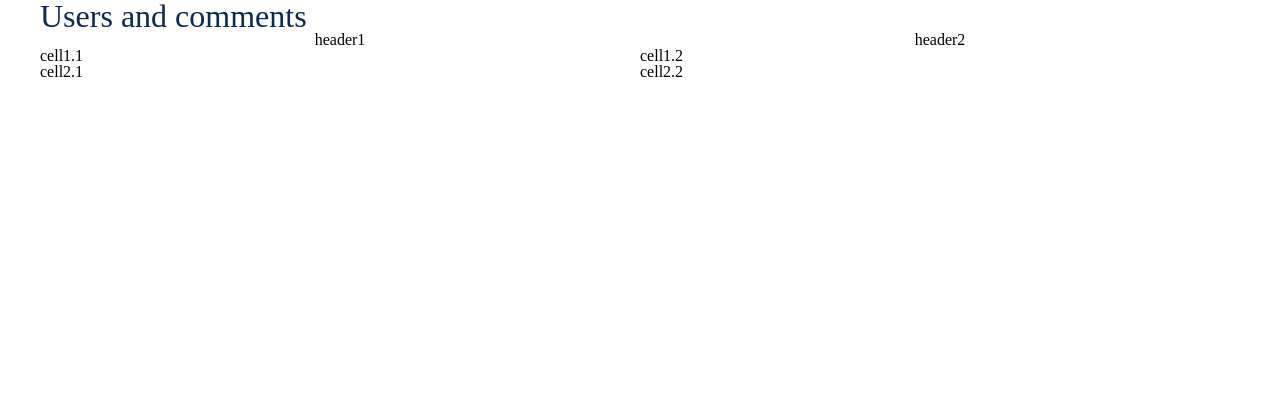
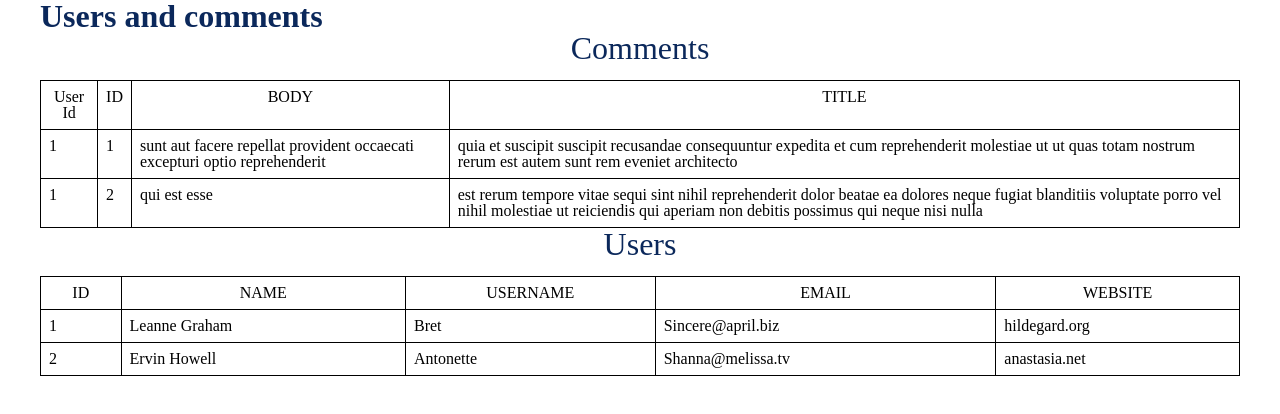
Before and after one commit to golebiowskipj/users-comments, a React (Create React App) app: page / in a window 1280 px wide. Shown: the top 414 px of the page. Built offline with nearby package versions, Linux system fonts and the light colour scheme.

Commit message:
feat: generic table component with mocked data

```diff
--- a/src/App.tsx
+++ b/src/App.tsx
@@ -2,6 +2,54 @@ import React from 'react';
 import {
   Layout, GlobalStyles, Typography, Table, Theme,
 } from './ui-kit';
+
+type Comment = {
+  userId: number;
+  id: number;
+  title: string;
+  body: string;
+};
+
+const comments: Comment[] = [
+  {
+    userId: 1,
+    id: 1,
+    title:
+      'sunt aut facere repellat provident occaecati excepturi optio reprehenderit',
+    body: 'quia et suscipit\nsuscipit recusandae consequuntur expedita et cum\nreprehenderit molestiae ut ut quas totam\nnostrum rerum est autem sunt rem eveniet architecto',
+  },
+  {
+    userId: 1,
+    id: 2,
+    title: 'qui est esse',
+    body: 'est rerum tempore vitae\nsequi sint nihil reprehenderit dolor beatae ea dolores neque\nfugiat blanditiis voluptate porro vel nihil molestiae ut reiciendis\nqui aperiam non debitis possimus qui neque nisi nulla',
+  },
+];
+
+type User = {
+  id: number;
+  name: string;
+  username: string;
+  email: string;
+  website: string;
+};
+
+const users: User[] = [
+  {
+    id: 1,
+    name: 'Leanne Graham',
+    username: 'Bret',
+    email: 'Sincere@april.biz',
+    website: 'hildegard.org',
+  },
+  {
+    id: 2,
+    name: 'Ervin Howell',
+    username: 'Antonette',
+    email: 'Shanna@melissa.tv',
+    website: 'anastasia.net',
+  },
+];
 
 function App() {
   return (
@@ -10,7 +58,27 @@ function App() {
       <Theme>
         <Layout>
           <Typography.H1>Users and comments</Typography.H1>
-          <Table />
+          <Table<Comment>
+            columns={[
+              { id: 'userId', name: 'User Id' },
+              { id: 'id', name: 'ID' },
+              { id: 'body', name: 'BODY' },
+              { id: 'title', name: 'TITLE' },
+            ]}
+            data={comments}
+            title="Comments"
+          />
+          <Table<User>
+            columns={[
+              { id: 'id', name: 'ID' },
+              { id: 'name', name: 'NAME' },
+              { id: 'username', name: 'USERNAME' },
+              { id: 'email', name: 'EMAIL' },
+              { id: 'website', name: 'WEBSITE' },
+            ]}
+            data={users}
+            title="Users"
+          />
         </Layout>
       </Theme>
     </>
--- a/src/ui-kit/Table/Table.component.tsx
+++ b/src/ui-kit/Table/Table.component.tsx
@@ -1,24 +1,49 @@
 import React from 'react';
+import {
+  StyledTable, StyledTd, StyledTh, StyledTitle,
+} from './Table.styles';
 
-export function Table() {
+interface TableColumn<Data> {
+  id: keyof Data;
+  name: string;
+}
+
+interface TableRow extends Record<string, string | number> {}
+
+export function Table<Data extends TableRow>({
+  columns,
+  data,
+  title,
+}: {
+  columns: TableColumn<Data>[];
+  data: Data[];
+  // eslint-disable-next-line react/require-default-props
+  title?: string;
+}) {
+  if (columns.length !== Object.keys(data[0]).length) {
+    return <div>Sorry, columns and data doesnt match</div>;
+  }
   return (
-    <table>
+    <>
+      {title ? <StyledTitle>{title}</StyledTitle> : null}
+      <StyledTable>
         <thead>
           <tr>
-          <th>header1</th>
-          <th>header2</th>
+            {columns.map((column) => (
+              <StyledTh key={column.name}>{column.name}</StyledTh>
+            ))}
           </tr>
         </thead>
         <tbody>
-        <tr>
-          <td>cell1.1</td>
-          <td>cell1.2</td>
+          {data.map((row) => (
+            <tr key={JSON.stringify(row)}>
+              {Object.values(row).map((cell) => (
+                <StyledTd key={cell}>{cell}</StyledTd>
+              ))}
             </tr>
-        <tr>
-          <td>cell2.1</td>
-          <td>cell2.2</td>
-        </tr>
+          ))}
         </tbody>
-    </table>
+      </StyledTable>
+    </>
   );
 }
--- /dev/null
+++ b/src/ui-kit/Table/Table.styles.ts
@@ -0,0 +1,23 @@
+import styled from "styled-components";
+import { H2 } from "../Typography/Typography.styles";
+
+export const StyledTable = styled.table`
+  border-collapse: collapse;
+  width: 100%;
+`;
+
+export const StyledTh = styled.th`
+  border: ${({ theme }) => theme.border};
+  padding: 0.5rem;
+`;
+
+export const StyledTd = styled.td`
+  border: ${({ theme }) => theme.border};
+  padding: 0.5rem;
+`;
+
+export const StyledTitle = styled(H2)`
+  width: 100%;
+  text-align: center;
+  margin-bottom: 1rem;
+`;
--- a/src/ui-kit/Theme/Theme.consts.ts
+++ b/src/ui-kit/Theme/Theme.consts.ts
@@ -1,9 +1,11 @@
 import { DefaultTheme } from 'styled-components';
 
-export const theme: DefaultTheme = Object.freeze({
+export const theme: DefaultTheme = {
   colors: {
     primary: '#0B285B',
     secondary: '#FFFFFF',
     cta: '#2862EF',
+    accent: '#61CE70',
   },
-});
+  border: '1px solid #000000',
+};
--- a/src/ui-kit/Typography/Typography.styles.ts
+++ b/src/ui-kit/Typography/Typography.styles.ts
@@ -3,9 +3,16 @@ import styled from 'styled-components';
 export const H1 = styled.h1`
   ${(props) => `color: ${props.theme.colors.primary};`}
   font-size: 2rem;
+  font-weight: bold;
+`;
+
+export const H2 = styled.h2`
+  ${(props) => `color: ${props.theme.colors.primary};`}
+  font-size: 2rem;
 `;
 
 export const P = styled.p`
-  font-size: 16px;
+  ${(props) => `color: ${props.theme.colors.primary};`}
+  font-size: 1rem;
   line-height: 1.3;
 `;
```
Also changed, not shown: src/styled.d.ts (+10 -7 lines). Lines whose indentation alone changed are shown as unchanged.
